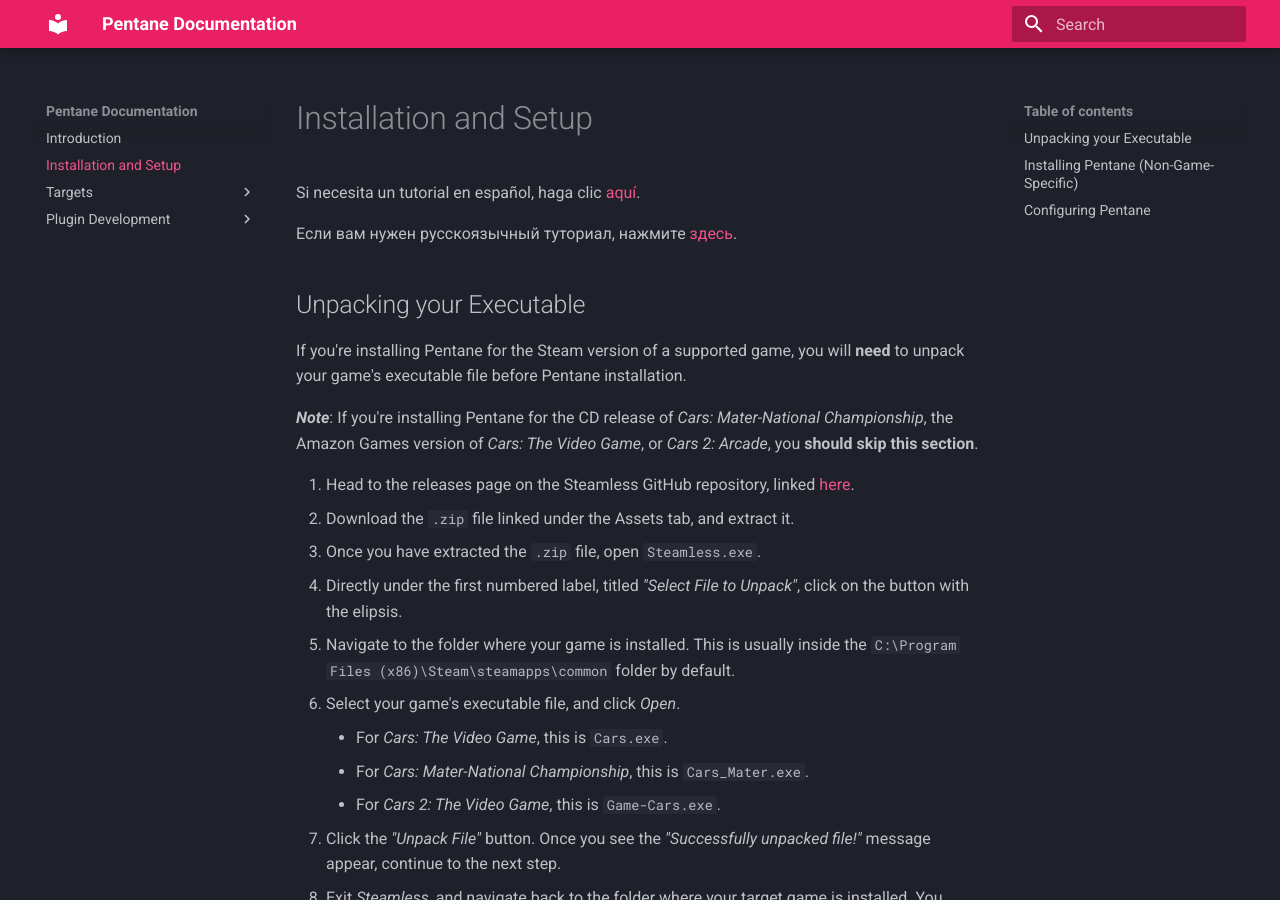
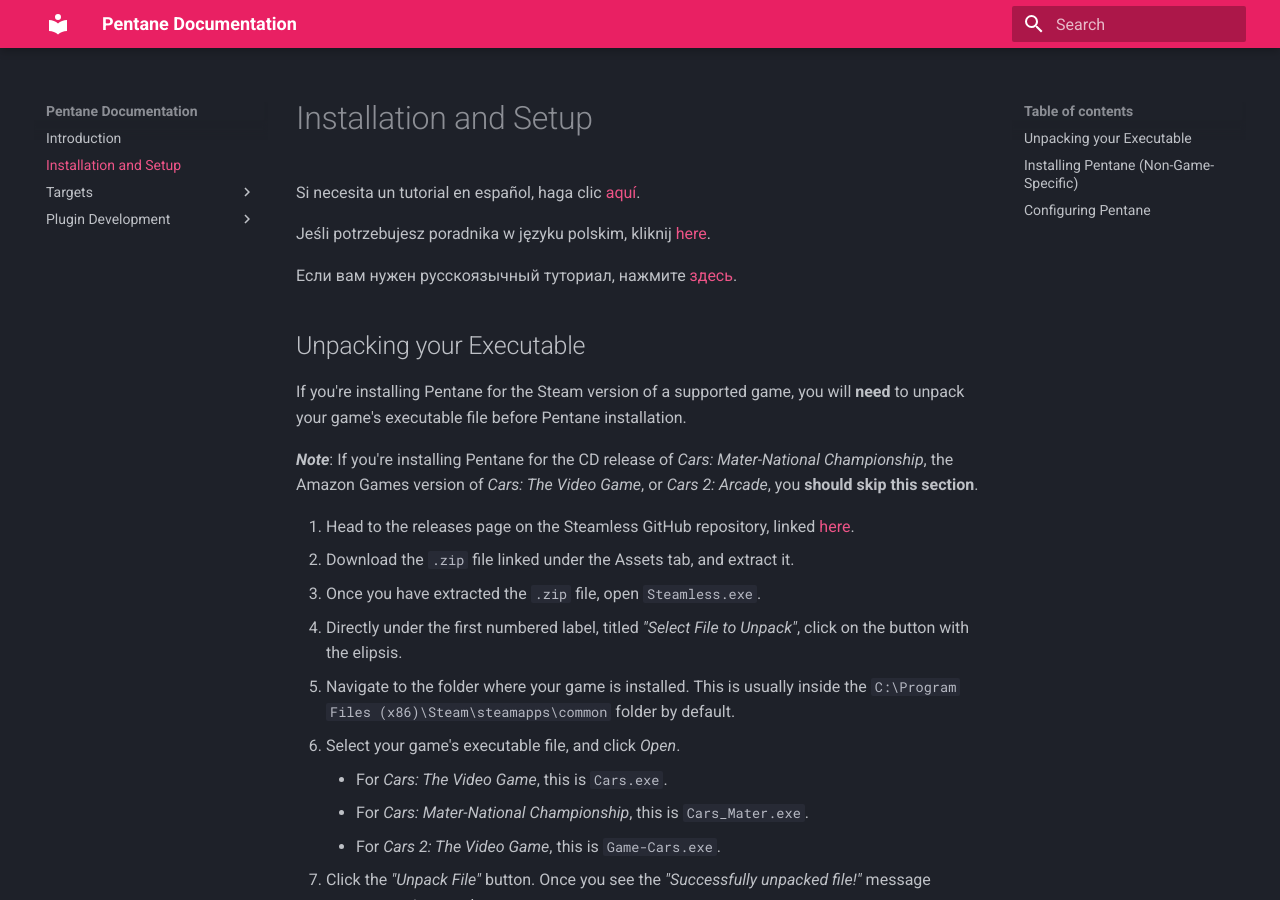
Before and after one commit to high-octane-dev/high-octane-dev.github.io, an MkDocs documentation site: the page built from docs/installation-and-setup.md, in a window 1280 px wide and 900 px high. Built offline with MkDocs 1.6.1 and Material for MkDocs 9.7.7, drawn with Linux system fonts in a browser that asks for light colours.

Commit message:
add polish tut

```diff
--- a/docs/installation-and-setup.md
+++ b/docs/installation-and-setup.md
@@ -1,6 +1,8 @@
 # Installation and Setup
 
 Si necesita un tutorial en español, haga clic [aquí](https://docs.google.com/document/d/1-JMqgFMapPnOLLIyFkVIt2tMPIa69cbanFE3JObz1wA).
+
+Jeśli potrzebujesz poradnika w języku polskim, kliknij [here](https://docs.google.com/document/d/1Jj9dKWvL86pcPFK7qxDL7zXaHvla32o7KxlDQAN4Do8).
 
 Если вам нужен русскоязычный туториал, нажмите [здесь](https://docs.google.com/document/d/1GjcIO-WiiNa1pBaw-ebC5h4a-Ynzf2rBOzqBgNX-oEU).
 
```
Also changed, not shown: docs/games/cars-2/guides/arcade-essentials.md (+2 -0 lines).
